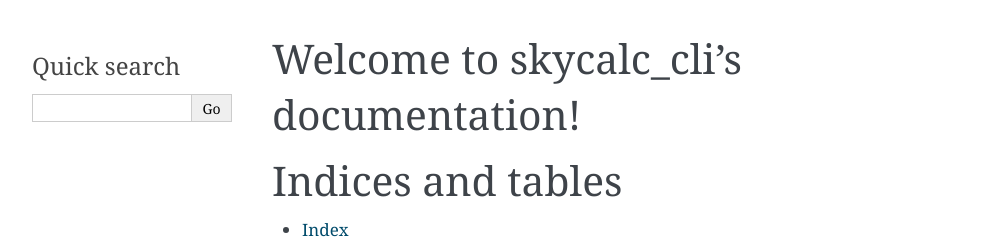
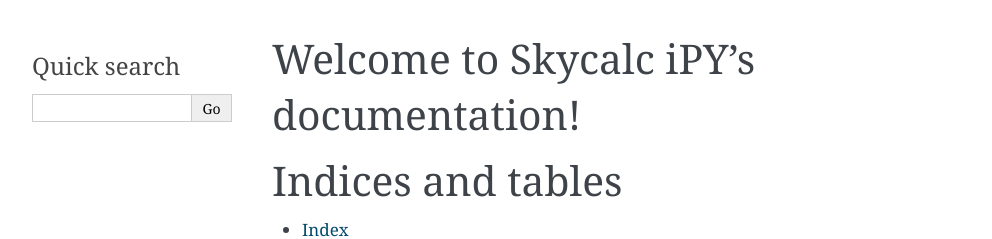
Before and after one commit to AstarVienna/skycalc_ipy, a Sphinx documentation site: the page built from docs/source/index.rst, in a window 1280 px wide. Shown: the top 239 px of the page, without its empty margins (148-1140 px from the left). Built offline with Sphinx 7.4.7, drawn with Linux system fonts in a browser that asks for light colours.

```diff
--- a/docs/source/index.rst
+++ b/docs/source/index.rst
@@ -1,9 +1,9 @@
-.. skycalc_cli documentation master file, created by
+.. skycalc_ipy documentation master file, created by
    sphinx-quickstart on Tue Dec  4 09:31:52 2018.
    You can adapt this file completely to your liking, but it should at least
    contain the root `toctree` directive.
 
-Welcome to skycalc_cli's documentation!
+Welcome to Skycalc iPY's documentation!
 =======================================
 
 .. toctree::
--- a/requirements.readthedocs.txt
+++ b/requirements.readthedocs.txt
@@ -4,5 +4,8 @@ synphot
 wget
 requests
 matplotlib
+yaml
+
 numpydoc
+
 sphinxcontrib-apidoc
--- a/requirements.travis.txt
+++ b/requirements.travis.txt
@@ -4,3 +4,4 @@ synphot
 wget
 requests
 matplotlib
+yaml
```
Also changed, not shown: 2 other files.
